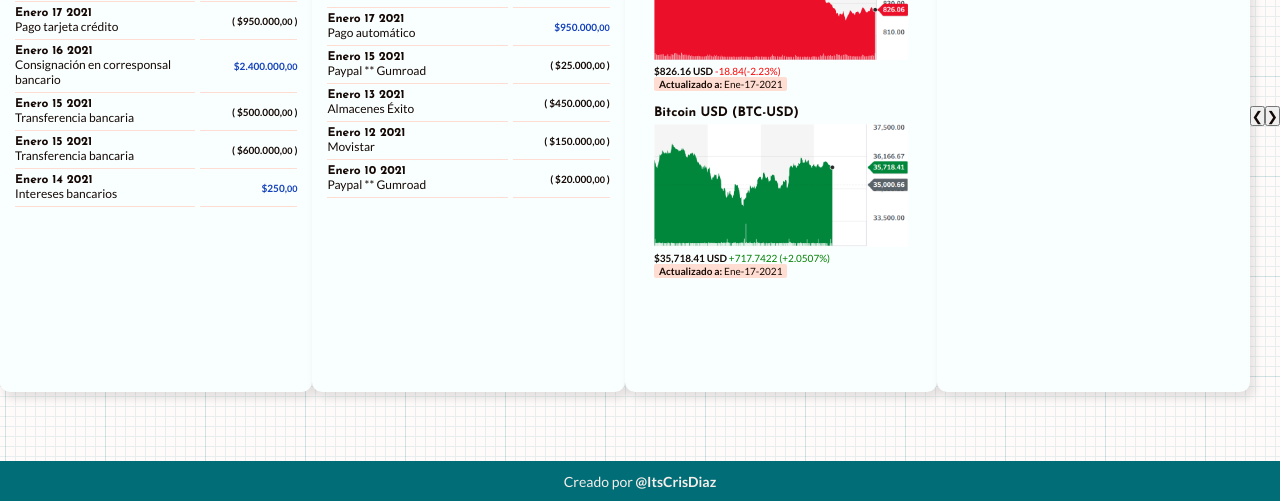
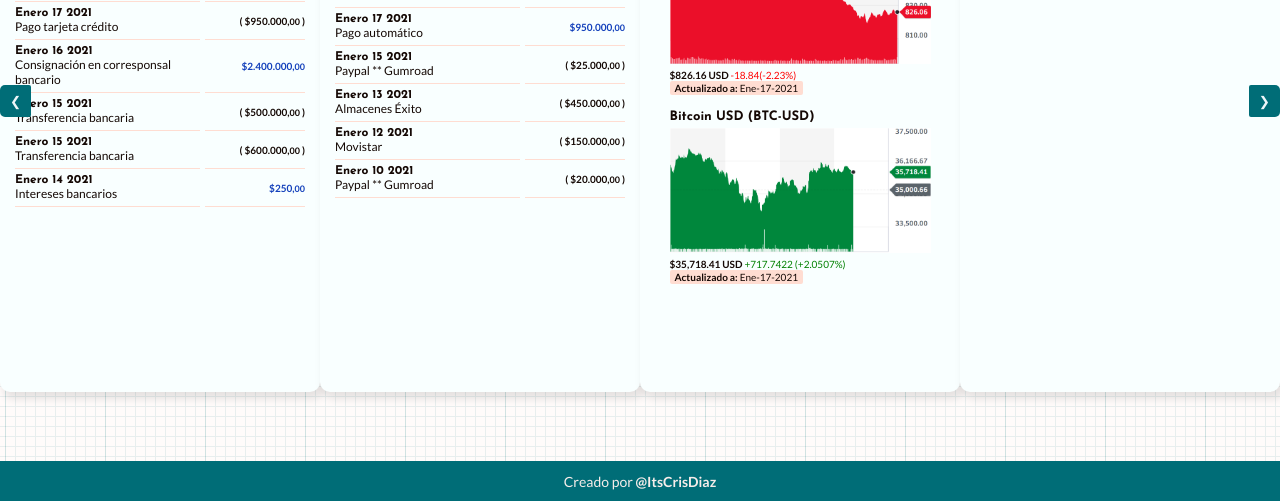
Before and after one commit to ItsCrisDiaz/banconomia, a plain HTML site: page index.html in a window 1280 px wide. Shown: the part 299-800 px from the top of the page. Drawn offline with Linux system fonts and the light colour scheme.

Commit message:
Modificación de clase de formato de botones en CSS Configuración total de sliders

```diff
--- a/css/styles.css
+++ b/css/styles.css
@@ -398,6 +398,42 @@ body {
   background-size: cover;
 }
 
+.slider-button {
+  border: none;
+  display: inline-block;
+  padding: 8px 10px;
+  vertical-align: middle;
+  overflow: hidden;
+  text-decoration: none;
+  color: inherit;
+  background-color: inherit;
+  text-align: center;
+  cursor: pointer;
+  white-space: nowrap;
+}
+
+.slider-display-left {
+  border-radius: 5px 2px 2px 5px;
+  position: absolute;
+  top: 50%;
+  left: 0%;
+  transform: translate(0%, -50%);
+  -ms-transform: translate(-0%, -50%);
+}
+.slider-display-right {
+  border-radius: 2px 5px 5px 2px;
+  position: absolute;
+  top: 50%;
+  right: 0%;
+  transform: translate(0%, -50%);
+  -ms-transform: translate(0%, -50%);
+}
+
+.slider-color {
+  color: var(--background-1);
+  background-color: var(--secondary-color);
+}
+
 /* Fin de propiedades de **main** */
 
 /* Inicio de propiedades de **footer** */
--- a/index.html
+++ b/index.html
@@ -225,8 +225,8 @@
           <button>Solicitar crédito inmediato</button>
           <button>Certificados tributarios</button>
         </article>
-        <button class="slider-button slider-black slider-display-left" onclick="plusDivs(-1, 0)">&#10094;</button>
-          <button class="slider-button slider-black slider-display-right" onclick="plusDivs(1, 0)">&#10095;</button>
+        <button class="slider-button slider-color slider-display-left" onclick="plusDivs(-1, 0)">&#10094;</button>
+          <button class="slider-button slider-color slider-display-right" onclick="plusDivs(1, 0)">&#10095;</button>
       </section>
     </main>
     <footer class="footer">
```
